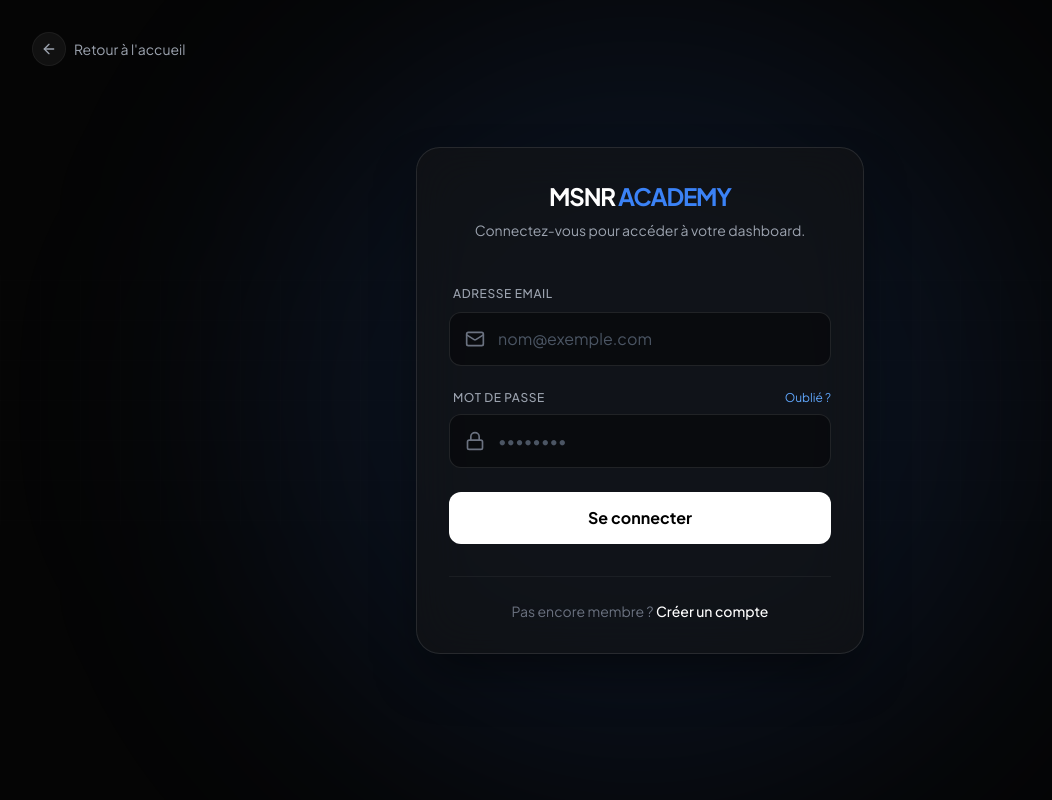
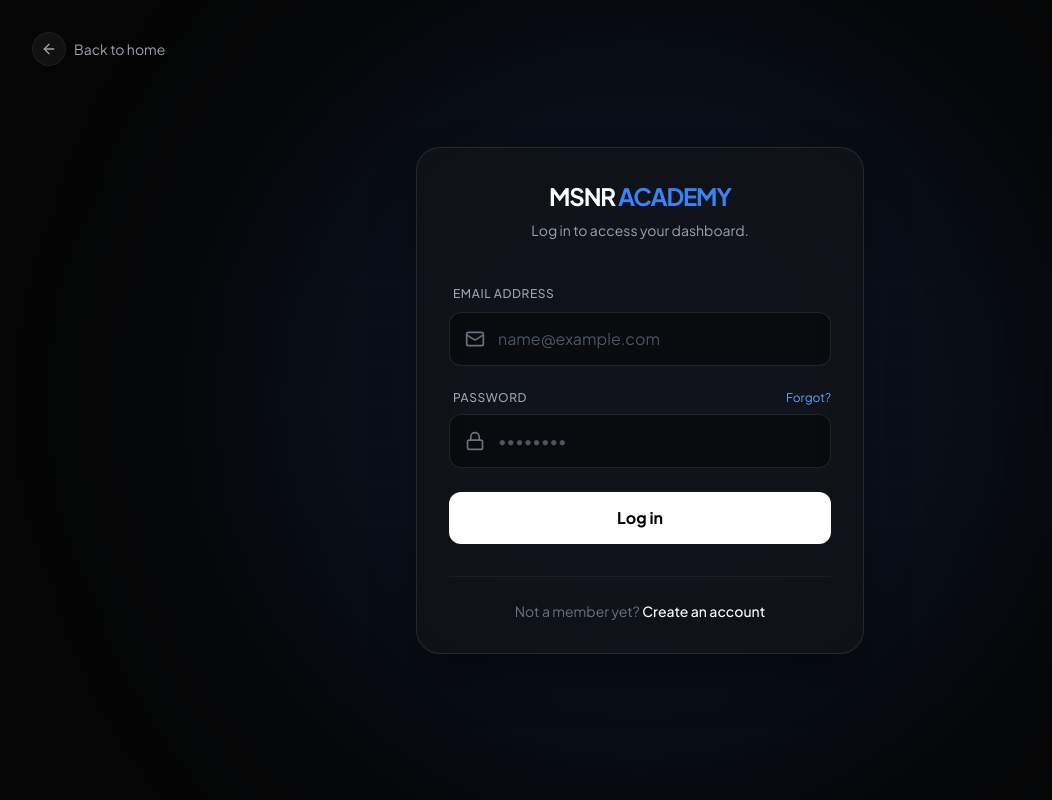
Before and after one commit to AlexiRn3/msnr-academy, a Next.js app: page /login in a window 1280 px wide. Shown: the top 800 px of the page, without its empty margins (0-1052 px from the left). Built offline with nearby package versions, Linux system fonts and the light colour scheme.

Commit message:
Update page.tsx

```diff
--- a/app/login/page.tsx
+++ b/app/login/page.tsx
@@ -10,20 +10,20 @@
   async function handleSubmit(e: React.FormEvent) {
     e.preventDefault();
     setIsLoading(true);
-    // Simulation d'un appel API (à connecter plus tard avec NextAuth/Supabase)
+    // Simulated API call (to be connected later with NextAuth/Supabase)
     setTimeout(() => setIsLoading(false), 2000);
   }
 
   return (
     <main className="relative flex min-h-screen items-center justify-center overflow-hidden bg-background px-6">
 
-      {/* --- BACKGROUND DYNAMIQUE (Même style que la Home) --- */}
+      {/* --- DYNAMIC BACKGROUND (Same style as Home) --- */}
       <div className="absolute inset-0 z-0">
         <div className="absolute inset-0 bg-grid-white [mask-image:linear-gradient(to_bottom,transparent,black,transparent)] opacity-20" />
         <div className="absolute top-1/2 left-1/2 -translate-x-1/2 -translate-y-1/2 w-[800px] h-[800px] bg-blue-500/10 rounded-full blur-[120px] pointer-events-none" />
       </div>
 
-      {/* --- BOUTON RETOUR --- */}
+      {/* --- BACK BUTTON --- */}
       <motion.div
         initial={{ opacity: 0, x: -20 }}
         animate={{ opacity: 1, x: 0 }}
@@ -33,11 +33,11 @@
           <div className="p-2 rounded-full bg-white/5 border border-white/5 group-hover:border-white/10 transition-colors">
             <ArrowLeft className="w-4 h-4" />
           </div>
-          <span>Retour à l'accueil</span>
+          <span>Back to home</span>
         </Link>
       </motion.div>
 
-      {/* --- CARTE DE CONNEXION --- */}
+      {/* --- LOGIN CARD --- */}
       <motion.div
         initial={{ opacity: 0, y: 30 }}
         animate={{ opacity: 1, y: 0 }}
@@ -46,23 +46,23 @@
       >
         <div className="rounded-3xl border border-white/10 bg-neutral-900/50 backdrop-blur-xl p-8 shadow-2xl shadow-black/50">
 
-          {/* Header de la carte */}
+          {/* Card Header */}
           <div className="text-center mb-10">
             <h1 className="text-2xl font-bold tracking-tighter text-white mb-2">
               MSNR <span className="text-blue-500">ACADEMY</span>
             </h1>
             <p className="text-sm text-gray-400">
-              Connectez-vous pour accéder à votre dashboard.
+              Log in to access your dashboard.
             </p>
           </div>
 
-          {/* Formulaire */}
+          {/* Form */}
           <form onSubmit={handleSubmit} className="space-y-6">
 
-            {/* Input Email */}
+            {/* Email Input */}
             <div className="space-y-2">
               <label className="text-xs font-medium text-gray-400 uppercase tracking-wider ml-1">
-                Adresse Email
+                Email Address
               </label>
               <div className="relative group">
                 <div className="absolute inset-y-0 left-0 pl-4 flex items-center pointer-events-none">
@@ -70,21 +70,21 @@
                 </div>
                 <input
                   type="email"
-                  placeholder="nom@exemple.com"
+                  placeholder="name@example.com"
                   className="w-full bg-black/40 border border-white/10 text-white rounded-xl py-3.5 pl-12 pr-4 focus:outline-none focus:ring-2 focus:ring-blue-500/50 focus:border-blue-500/50 transition-all placeholder:text-gray-600"
                   required
                 />
               </div>
             </div>
 
-            {/* Input Password */}
+            {/* Password Input */}
             <div className="space-y-2">
               <div className="flex items-center justify-between ml-1">
                 <label className="text-xs font-medium text-gray-400 uppercase tracking-wider">
-                  Mot de passe
+                  Password
                 </label>
                 <Link href="#" className="text-xs text-blue-400 hover:text-blue-300 transition-colors">
-                  Oublié ?
+                  Forgot?
                 </Link>
               </div>
               <div className="relative group">
@@ -100,7 +100,7 @@
               </div>
             </div>
 
-            {/* Bouton Submit */}
+            {/* Submit Button */}
             <button
               type="submit"
               disabled={isLoading}
@@ -110,18 +110,18 @@
                 {isLoading ? (
                   <Loader2 className="w-5 h-5 animate-spin" />
                 ) : (
-                  <span>Se connecter</span>
+                  <span>Log in</span>
                 )}
               </div>
             </button>
           </form>
 
-          {/* Footer de la carte */}
+          {/* Card Footer */}
           <div className="mt-8 pt-6 border-t border-white/5 text-center">
             <p className="text-sm text-gray-500">
-              Pas encore membre ?{" "}
+              Not a member yet?{" "}
               <Link href="#" className="text-white font-medium hover:underline decoration-blue-500 decoration-2 underline-offset-4">
-                Créer un compte
+                Create an account
               </Link>
             </p>
           </div>
```
